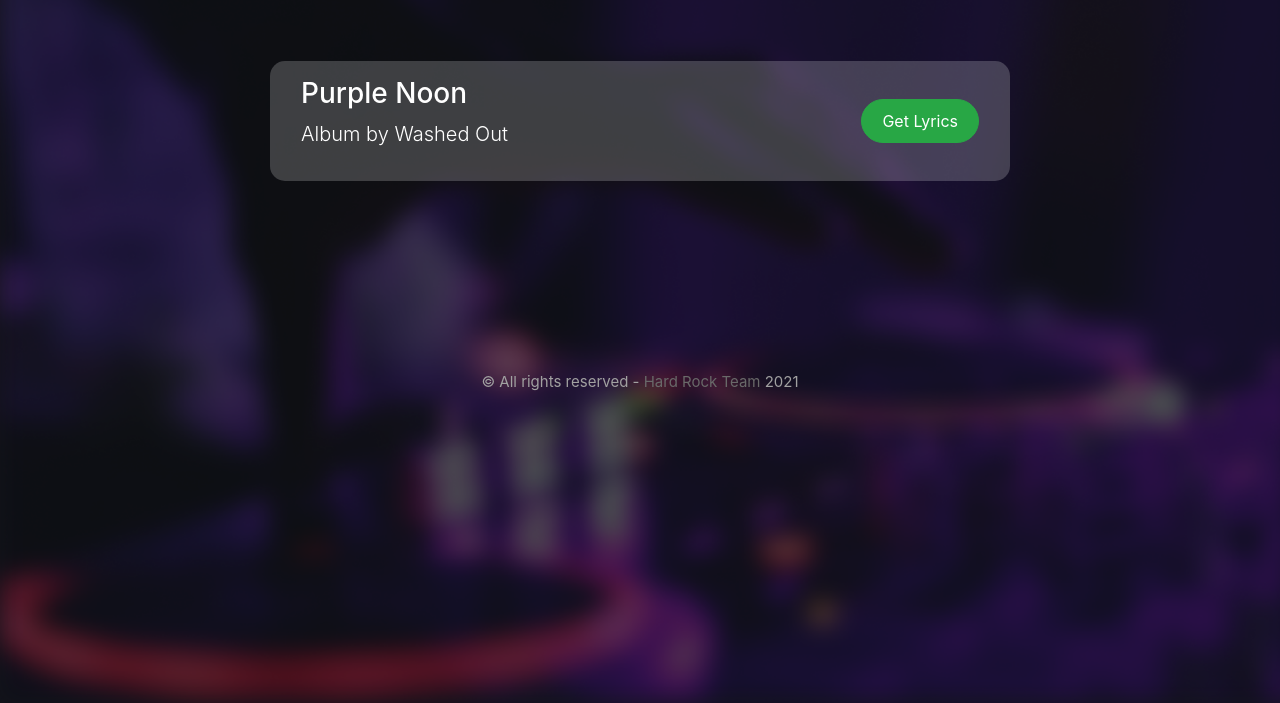
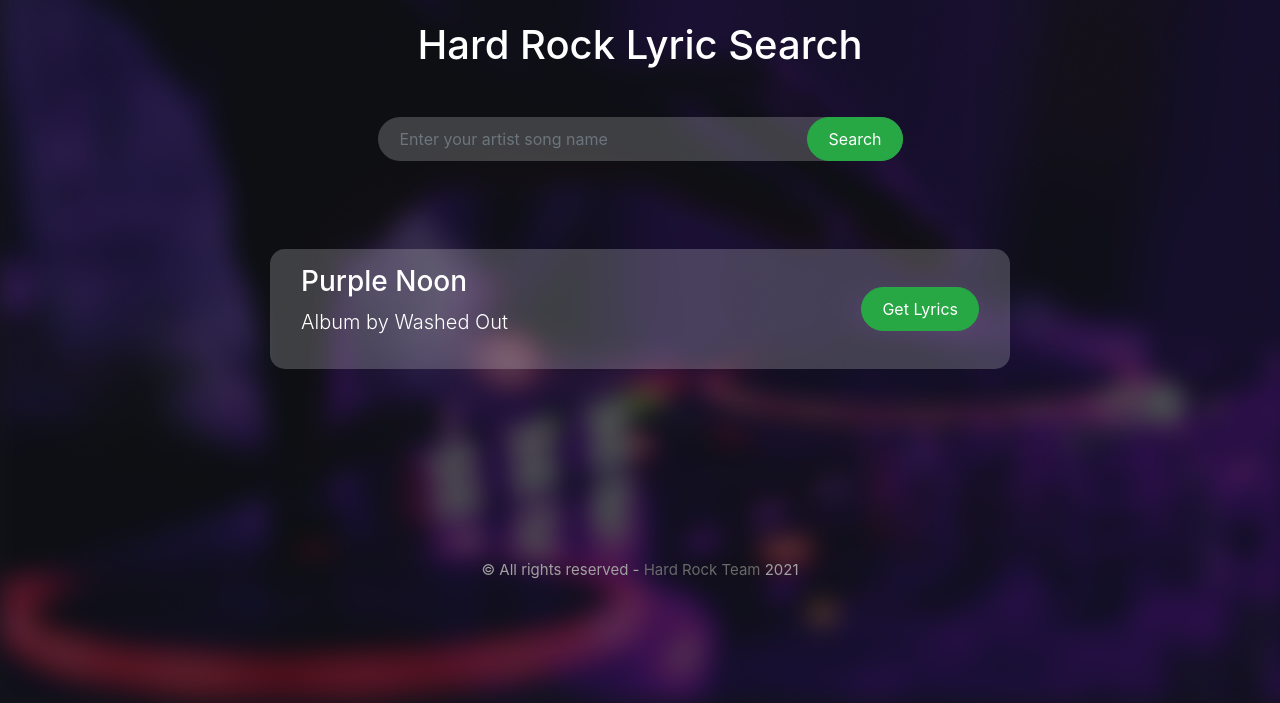
Before and after one commit to ajauntor/hard-rock, a plain HTML site: page index.html in a window 1280 px wide. Shown: the part 97-800 px from the top of the page. Drawn offline with nearby package versions, Linux system fonts and the light colour scheme.

```diff
--- a/index.html
+++ b/index.html
@@ -46,7 +46,13 @@
 
             <!-- Single Lyrics -->
             <div class="single-lyrics text-center">
-
+                <div class="search-bar col-md-6 mx-auto">
+                    <h1 class="text-center">Hard Rock Lyric Search</h1>
+                    <div class="search-box my-5">
+                        <input id="search-field" type="text" class="form-control" placeholder="Enter your artist song name">
+                        <button onclick="searchSongs()" class="btn btn-success search-btn">Search</button>
+                    </div>
+                </div>
             </div>
             <div class="search-result col-md-8 mx-auto py-4">
                 <div class="single-result row align-items-center my-3 p-3">
```
